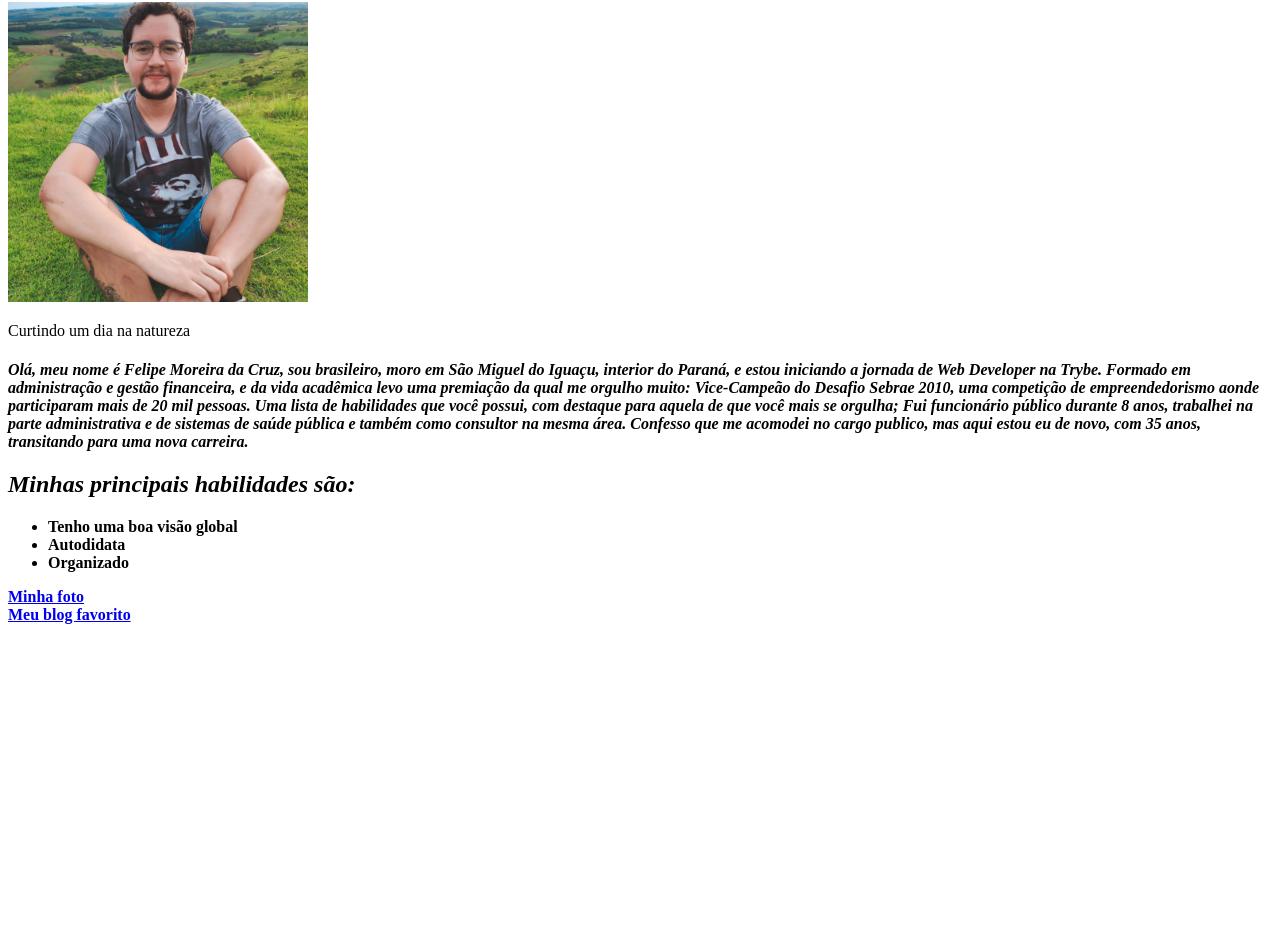
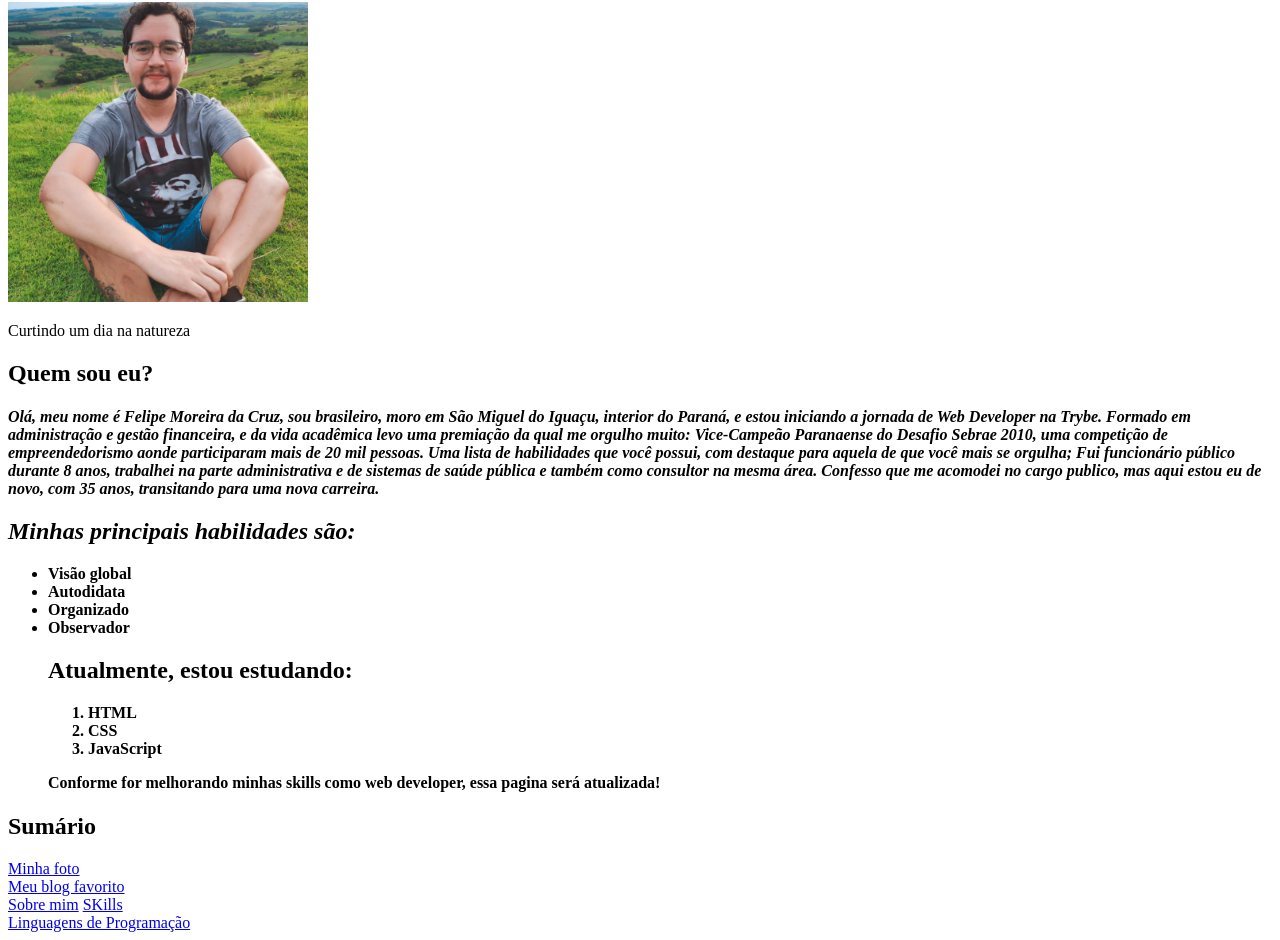
Before and after one commit to felipe1cruz/felipe1cruz.github.io, a plain HTML site: page index.html in a window 1280 px wide. Shown: the part 78-1018 px from the top of the page. Before the commit the page ends 800 px from the top, so only its background shows below. Drawn offline with Linux system fonts and the light colour scheme.

Commit message:
Inclusão de links

```diff
--- a/index.html
+++ b/index.html
@@ -10,19 +10,32 @@
     <h1>Felipe Moreira da Cruz</h1>
     <img src="/Minha Foto.jpg" alt="Felipe Moreira da Cruz" width="300px">
    <p>Curtindo um dia na natureza</p>
-   <h4><em>Olá, meu nome é <strong>Felipe Moreira da Cruz</strong>, sou brasileiro, moro em São Miguel do Iguaçu, interior do Paraná, e estou iniciando a jornada de Web
-       Developer na Trybe. Formado em administração e gestão financeira, e da vida acadêmica levo uma premiação da qual me orgulho muito: Vice-Campeão do Desafio Sebrae
+   <h2><strong>Quem sou eu?</strong></h2>
+   <h4 id="eu"><em>Olá, meu nome é <strong>Felipe Moreira da Cruz</strong>, sou brasileiro, moro em São Miguel do Iguaçu, interior do Paraná, e estou iniciando a jornada de Web
+       Developer na Trybe. Formado em administração e gestão financeira, e da vida acadêmica levo uma premiação da qual me orgulho muito: Vice-Campeão Paranaense do Desafio Sebrae
        2010, uma competição de empreendedorismo aonde participaram mais de 20 mil pessoas. Uma lista de habilidades que você possui, com destaque para aquela de que você mais se orgulha;
        Fui funcionário público durante 8 anos, trabalhei na parte administrativa e de sistemas de saúde pública e também como consultor na mesma área.
        Confesso que me acomodei no cargo publico, mas aqui estou eu de novo, com 35 anos, transitando para uma nova carreira.
-       <h2>Minhas principais habilidades são:</em></h2>
+       <h2 id="habilidades">Minhas principais habilidades são:</em></h2>
        <ul>
-           <li>Tenho uma boa visão global </li>
+           <li>Visão global </li>
            <li>Autodidata</li>
            <li>Organizado</li>
+           <li>Observador</li>
+        <h2 id="linguagem">Atualmente, estou estudando:</h2>
+        <ol>
+            <li>HTML</li>
+            <li>CSS</li>
+            <li>JavaScript</li>
+        </ol>
+        <p>Conforme for melhorando minhas skills como web developer, essa pagina será atualizada! </p>
        </ul>
+       <h2>Sumário</h2>
        <a href="/Minha Foto.jpg"> Minha foto</a> <br>
-       <a href="https://www.tecmundo.com.br/" target="_blank"> Meu blog favorito</a>
+       <a href="https://www.tecmundo.com.br/" target="_blank"> Meu blog favorito</a> <br>
+       <a href="#eu">Sobre mim</a>
+       <a href="#habilidades">SKills</a> <br>
+       <a href="#linguagem">Linguagens de Programação</a>
 
 
 </body>
```
